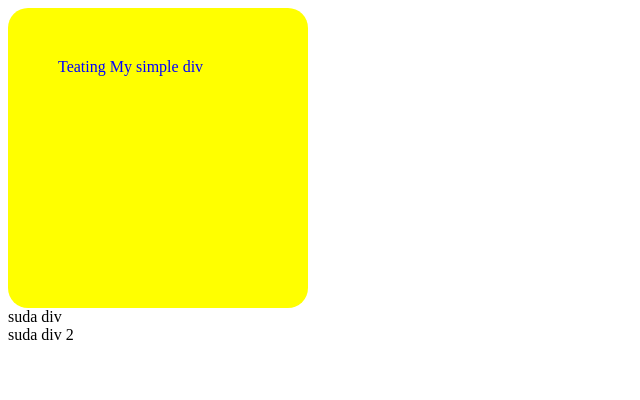
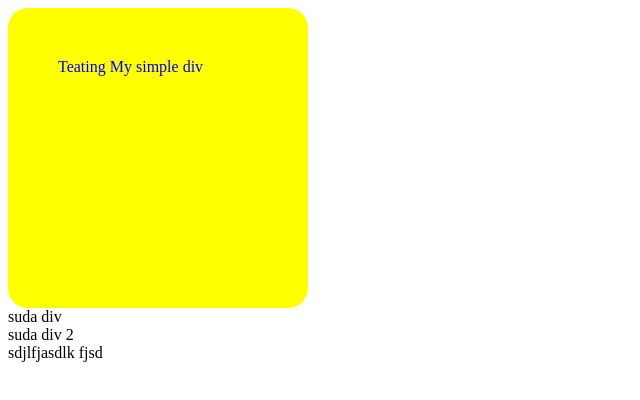
Before and after one commit to dkamiab/testing, a plain HTML site: page myweb/public_html/index.html in a window 1280 px wide. Shown: the whole page, without its empty margins (0-640 px from the left). Drawn offline with Linux system fonts and the light colour scheme.

Commit message:
suda changes bad text

```diff
--- a/myweb/public_html/index.html
+++ b/myweb/public_html/index.html
@@ -14,5 +14,6 @@
         <div style="color:blue; background-color:  yellow; padding: 50px; width: 200px; height: 200px; border-radius: 20px;">Teating My simple div</div>
         <div> suda div</div>
         <div> suda div 2</div>
+        sdjlfjasdlk fjsd
     </body>
 </html>
```
